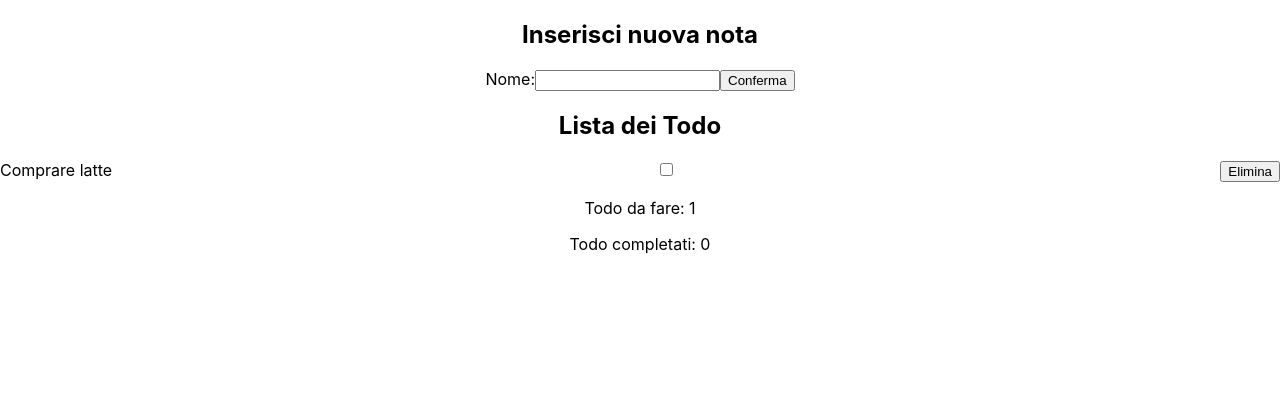
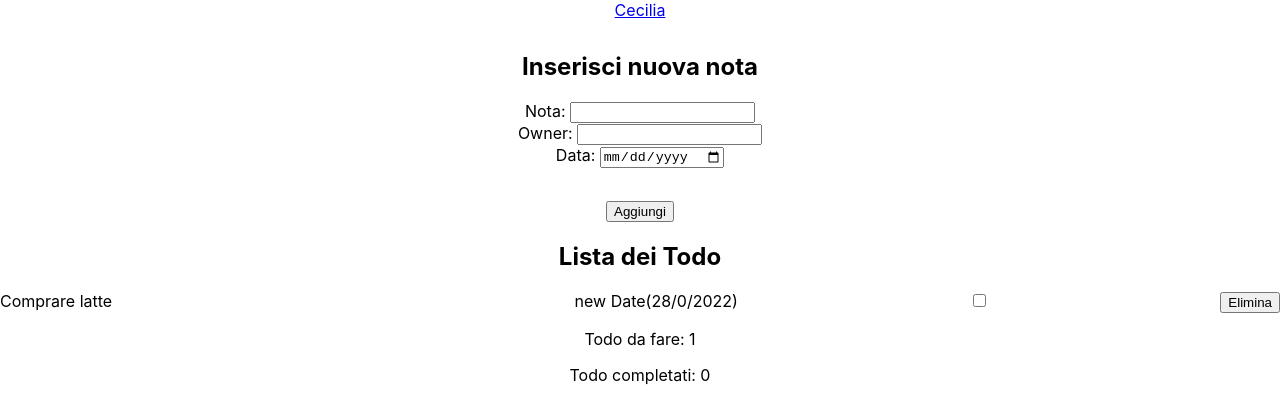
Before and after one commit to andreaarizzoli/testGit, a React (Create React App) app in the folder redux-app/: page /Cecilia in a window 1280 px wide. Shown: the top 420 px of the page. Built offline with nearby package versions, Linux system fonts and the light colour scheme.

Commit message:
Aggiunta modifiche Cecilia

```diff
--- a/redux-app/src/App.tsx
+++ b/redux-app/src/App.tsx
@@ -5,18 +5,21 @@ import TodoList from './features/todos/components/TodoList'
 import { CreateTodo } from './features/todos/components/CreateTodo';
 import {BrowserRouter, Routes, Route, Link} from 'react-router-dom'
 
+import { CreateTodoCecilia } from './features/todos/components/CreateTodoCecilia'
+
 function App() {
   return (
     <div className="App">
       <BrowserRouter>
 
+      <Link to="/Cecilia">Cecilia</Link>
 
       <Routes>
           <Route path='/' element={<CreateTodo />}></Route>
           <Route path='/Michele' element={<CreateTodo />}></Route>
           <Route path='/Andrea' element={<CreateTodo />}></Route>
           <Route path='/Manuela' element={<CreateTodo />}></Route>
-          <Route path='/Cecilia' element={<CreateTodo />}></Route>
+          <Route path='/Cecilia' element={<CreateTodoCecilia />}></Route>
           <Route path='/Maurizio' element={<CreateTodo />}></Route>
       </Routes>
 
--- /dev/null
+++ b/redux-app/src/features/todos/components/CreateTodoCecilia.tsx
@@ -0,0 +1,86 @@
+import { useFormik } from 'formik';
+import * as Yup from 'yup';
+
+import { createAction } from "@reduxjs/toolkit";
+import React, { useState } from "react"
+
+import { useDispatch, useSelector } from "react-redux";
+import todoSlice, { todoDataSelector, todosActions } from "../todos.slice";
+
+export const CreateTodoCecilia = () => {
+
+    const todoData = useSelector(todoDataSelector);
+    const dispatch = useDispatch();
+    //console.log(todoData.length)
+
+    const formik = useFormik({
+        initialValues: {
+            id: '',
+            name: '',
+            checked: false,
+            owner: '',
+            data: '',
+        },
+        validationSchema: Yup.object({
+            owner: Yup.string()
+                .min(3, 'Name must be 3 characters or more!')
+                .required('Required'),
+            data: Yup.date().min(new Date(), 'Please choose a date that is not in the past').required('Required'),
+        }),
+        onSubmit: values => {
+            dispatch(todosActions.addTodo({id: (todoData.length + 1).toString(), name: values.name, checked: false, owner: values.owner, data: new Date()}))
+            alert(JSON.stringify(values, null, 2));
+        },
+    });
+
+    return (
+        <div style={{ marginTop: "2em" }}>
+            <h2>Inserisci nuova nota</h2>
+            <form onSubmit={formik.handleSubmit}>
+                <div>
+                    <label htmlFor="name">Nota: </label>
+                    <input
+                        id="name"
+                        name="name"
+                        type="text"
+                        onChange={formik.handleChange}
+                        value={formik.values.name}
+                        onBlur={formik.handleBlur}
+                    />
+                </div>
+                <div>
+                    <label htmlFor="owner">Owner: </label>
+                    <input
+                        id="owner"
+                        name="owner"
+                        type="text"
+                        onChange={formik.handleChange}
+                        value={formik.values.owner}
+                        onBlur={formik.handleBlur}
+                    /> {formik.touched.owner && formik.errors.owner ? (
+                        <div>{formik.errors.owner}</div>
+                    ) : null}
+                </div>
+
+                <div>
+                    <label htmlFor="data">Data: </label>
+                    <input
+                        id="data"
+                        name="data"
+                        type="date"
+                        onChange={formik.handleChange}
+                        value={formik.values.data}
+                        onBlur={formik.handleBlur}
+                    /> {formik.touched.data && formik.errors.data ? (
+                        <div>{formik.errors.data}</div>
+                    ) : null}
+                </div>
+
+                <div style={{ marginTop: "2em" }}>
+                    <button type="submit">Aggiungi</button>
+                </div>
+
+            </form>
+        </div>
+    );
+};
--- a/redux-app/src/features/todos/components/TodoItem.tsx
+++ b/redux-app/src/features/todos/components/TodoItem.tsx
@@ -7,10 +7,11 @@ export type TodoItemProps = {
     onTodoDelete?: (id: string) => void
 }
 
-export const TodoItem: FC<TodoItemProps>  = ( { todo: { name, checked, id}, onTodoChecked, onTodoDelete}) => {
-
+export const TodoItem: FC<TodoItemProps>  = ( { todo: { name, checked, id, owner, data}, onTodoChecked, onTodoDelete}) => {
     return <div style={{display: "flex", flexDirection: "row", justifyContent: "space-between"}}>
         <div>{name}</div>
+        <div>{owner}</div>
+        <div>new Date({data?.getDate()}/{data?.getMonth()}/{data?.getFullYear()})</div>
         <div>
             <input type="checkbox" checked={checked} onChange={() => onTodoChecked(id, !checked)} />
         </div>
@@ -19,3 +20,6 @@ export const TodoItem: FC<TodoItemProps>  = ( { todo: { name, checked, id}, onTo
         </div>
     </div>
 }
+
+// <div>{JSON.stringify(data)}</div>
+// <div>`{data?.getDate()}/{data?.getMonth()}/{data?.getFullYear()}`</div>
```
Also changed, not shown: redux-app/package.json (+6 -1 lines), 1 other file (tests, documents, lock files or other folders).
